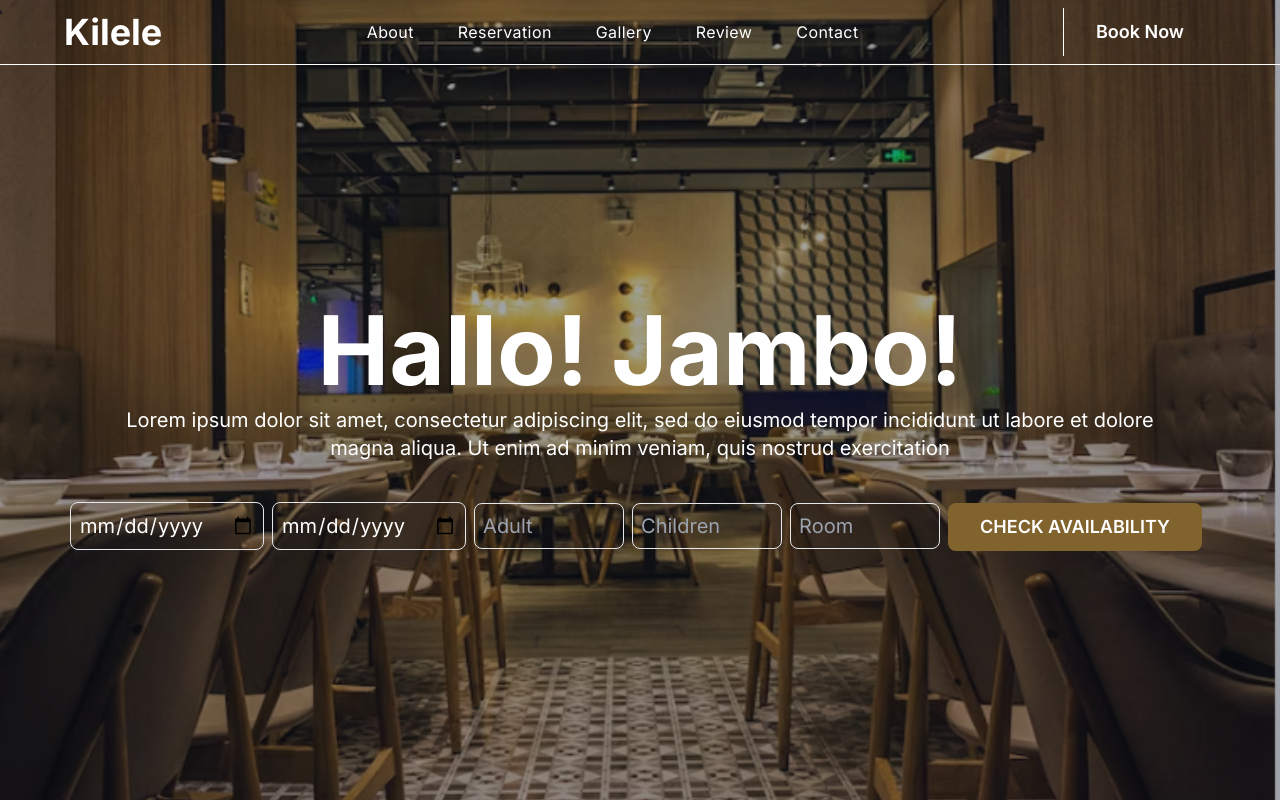
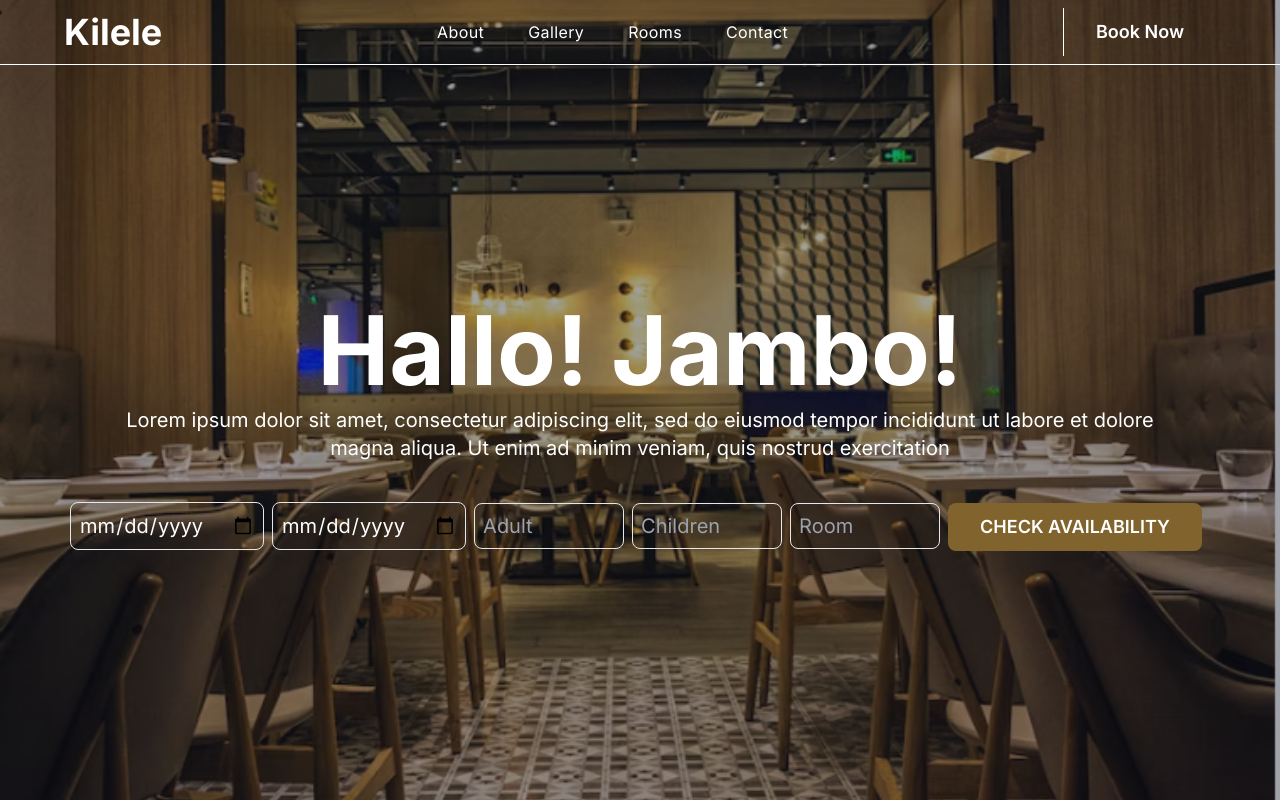
Before and after one commit to felixDev22/Kilele-Hotel-R, a Next.js app: page / in a window 1280 px wide. Built offline with nearby package versions, Linux system fonts and the light colour scheme.

Commit message:
Change reservations to Rooms

```diff
--- a/src/app/header/Header.jsx
+++ b/src/app/header/Header.jsx
@@ -1,6 +1,4 @@
-
-import Link from "next/link";
-
+import Link from 'next/link';
 
 export const Header = () => {
   return (
@@ -19,17 +17,11 @@ export const Header = () => {
             <Link href="/about" aria-label="About" className="navLink">
               About
             </Link>
-            <Link
-              href="/reservation"
-              aria-label="Reservation"
-              className="navLink">
-              Reservation
-            </Link>
             <Link href="/gallery" aria-label="Gallery" className="navLink">
               Gallery
             </Link>
-            <Link href="/review" aria-label="Review" className="navLink">
-              Review
+            <Link href="/rooms" aria-label="Rooms" className="navLink">
+              Rooms
             </Link>
             <Link href="/contact" aria-label="Contact" className="navLink">
               Contact
```
